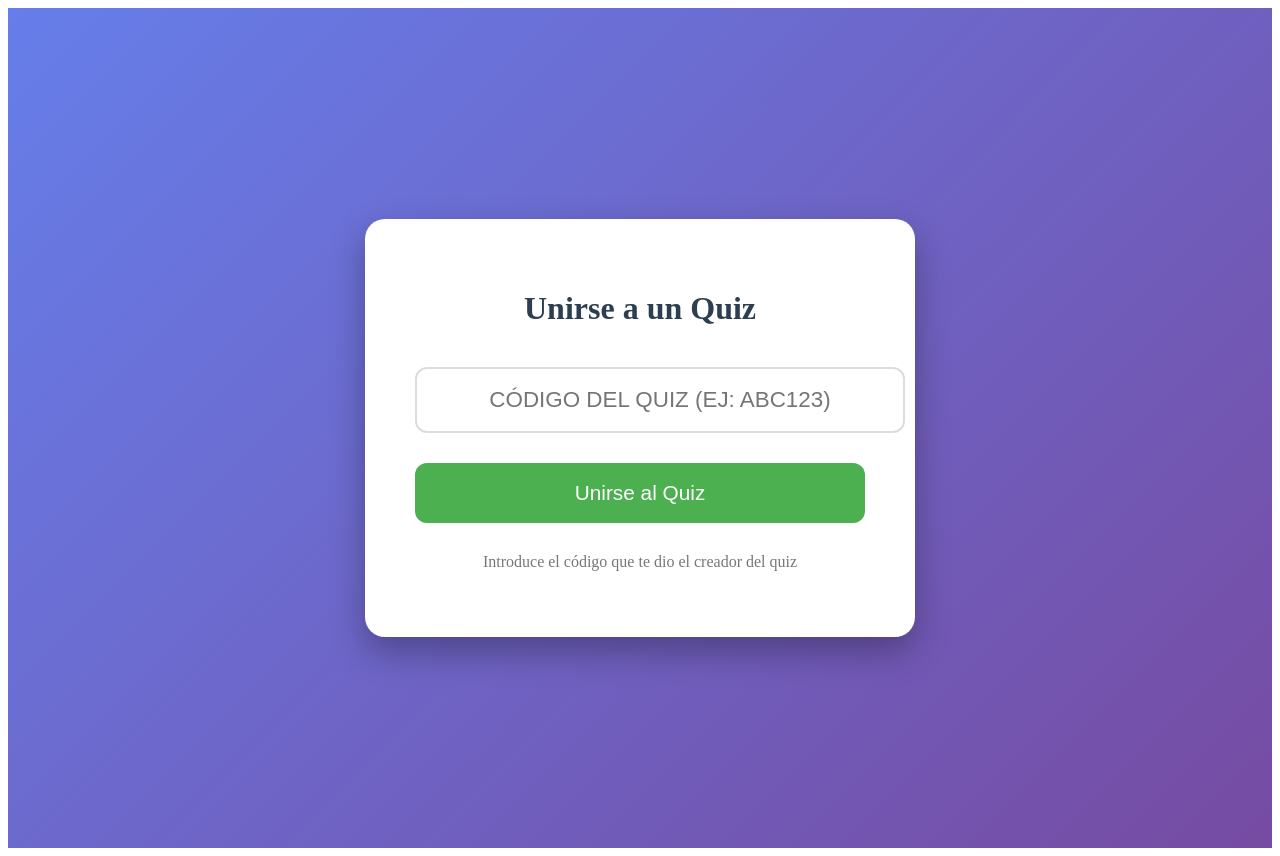
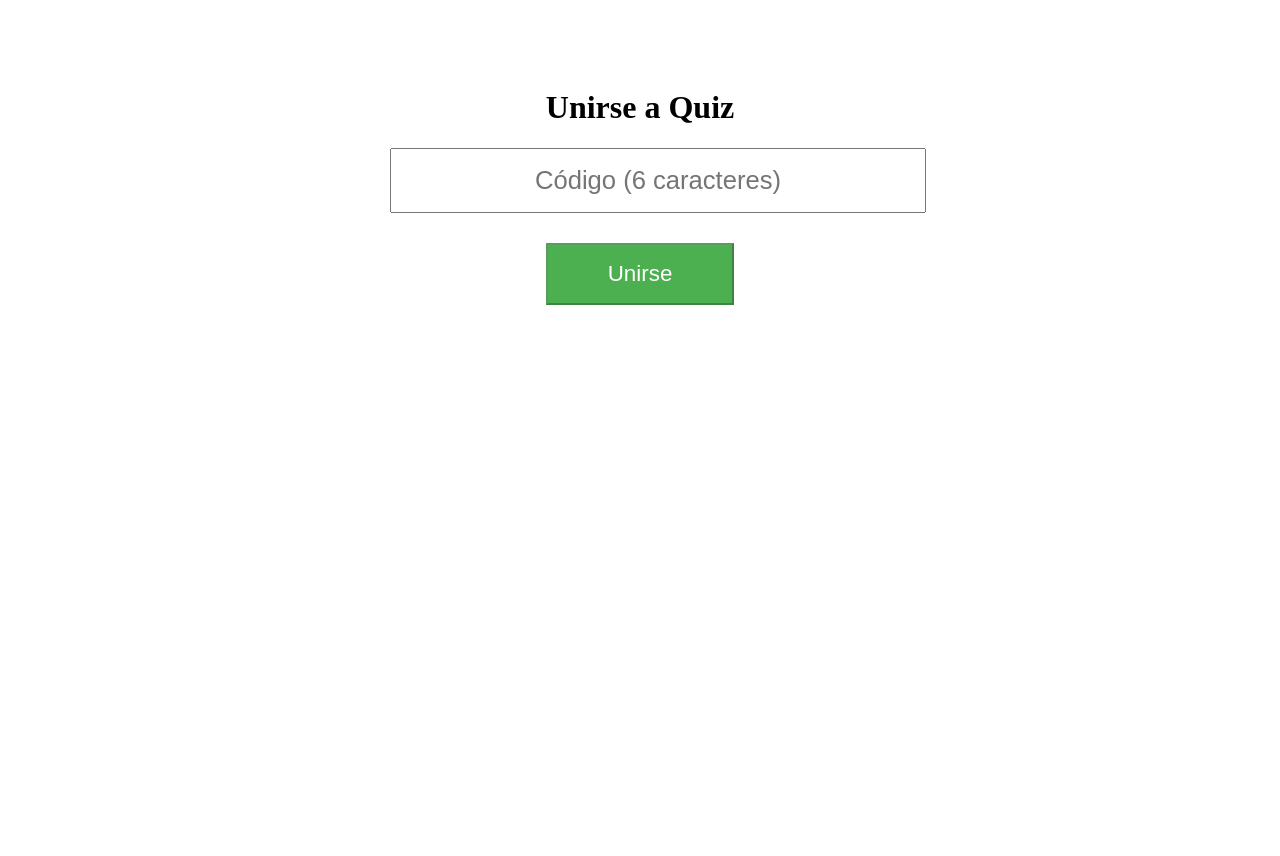
Before and after one commit to BX-SABMAINHUB/kahoot-clone, a Next.js app: page /join-quiz in a window 1280 px wide. After the commit the page ends 800 px from the top, so only its background shows below. Built offline with nearby package versions, Linux system fonts and the light colour scheme; no server answers; sample sign-in values are in the browser's storage.

Commit message:
Update join-quiz.js

```diff
--- a/pages/join-quiz.js
+++ b/pages/join-quiz.js
@@ -1,3 +1,4 @@
+// pages/join-quiz.js
 import { useState, useEffect } from 'react';
 import { useRouter } from 'next/router';
 import { auth, realtimeDb } from '../firebase';
@@ -9,43 +10,37 @@ export default function JoinQuiz() {
   const [error, setError] = useState('');
   const [loading, setLoading] = useState(false);
 
-  // Si viene código por URL (?code=XXXXXX)
   useEffect(() => {
     if (router.query.code) {
       setCode(router.query.code.toUpperCase());
     }
-  }, [router.query.code]);
+  }, [router.query]);
 
-  const handleJoin = () => {
-    const upperCode = code.trim().toUpperCase();
-    if (!upperCode) {
-      setError('Ingresa un código válido');
-      return;
-    }
+  const joinGame = () => {
+    const gameCode = code.trim().toUpperCase();
+    if (!gameCode) return setError('Ingresa un código');
 
     setLoading(true);
     setError('');
 
-    const gameRef = ref(realtimeDb, `games/${upperCode}`);
+    const gameRef = ref(realtimeDb, `games/${gameCode}`);
 
-    onValue(gameRef, (snapshot) => {
-      const data = snapshot.val();
-
-      if (!data) {
-        setError('Código inválido o quiz no existe');
+    onValue(gameRef, (snap) => {
+      const game = snap.val();
+      if (!game) {
+        setError('Código inválido');
         setLoading(false);
         return;
       }
 
-      if (data.started) {
-        setError('El quiz ya ha empezado, no puedes unirte');
+      if (game.started) {
+        setError('El quiz ya comenzó');
         setLoading(false);
         return;
       }
 
-      // Unir al jugador
-      const playerRef = ref(realtimeDb, `games/${upperCode}/players/${auth.currentUser.uid}`);
-      update(playerRef, {
+      // Unirse
+      update(ref(realtimeDb, `games/${gameCode}/players/${auth.currentUser.uid}`), {
         uid: auth.currentUser.uid,
         email: auth.currentUser.email,
         score: 0,
@@ -53,8 +48,8 @@ export default function JoinQuiz() {
         joinedAt: Date.now()
       }).then(() => {
         // Redirigir al juego
-        router.push(`/play/${upperCode}`);
-      }).catch((err) => {
+        router.push(`/play/${gameCode}`);
+      }).catch(err => {
         setError('Error al unirse: ' + err.message);
         setLoading(false);
       });
@@ -62,69 +57,27 @@ export default function JoinQuiz() {
   };
 
   return (
-    <div style={{
-      minHeight: '100vh',
-      display: 'flex',
-      justifyContent: 'center',
-      alignItems: 'center',
-      background: 'linear-gradient(135deg, #667eea, #764ba2)',
-      padding: '20px'
-    }}>
-      <div style={{
-        background: 'white',
-        padding: '50px',
-        borderRadius: '20px',
-        boxShadow: '0 15px 35px rgba(0,0,0,0.3)',
-        maxWidth: '450px',
-        width: '100%',
-        textAlign: 'center'
-      }}>
-        <h1 style={{ marginBottom: '40px', color: '#2c3e50' }}>Unirse a un Quiz</h1>
-
-        {error && (
-          <p style={{ color: 'red', marginBottom: '20px', fontWeight: 'bold' }}>{error}</p>
-        )}
+    <div style={{ padding: '60px 20px', maxWidth: '500px', margin: '0 auto', textAlign: 'center' }}>
+      <h1>Unirse a Quiz</h1>
 
       <input
         type="text"
-          placeholder="Código del quiz (ej: ABC123)"
+        placeholder="Código (6 caracteres)"
         value={code}
-          onChange={(e) => setCode(e.target.value.toUpperCase())}
+        onChange={e => setCode(e.target.value.toUpperCase())}
         maxLength={6}
-          style={{
-            width: '100%',
-            padding: '18px',
-            fontSize: '1.4rem',
-            textAlign: 'center',
-            border: '2px solid #ddd',
-            borderRadius: '12px',
-            marginBottom: '30px',
-            textTransform: 'uppercase'
-          }}
+        style={{ width: '100%', padding: '16px', fontSize: '1.6rem', textAlign: 'center', marginBottom: '30px' }}
       />
 
       <button
-          onClick={handleJoin}
+        onClick={joinGame}
         disabled={loading || !code.trim()}
-          style={{
-            width: '100%',
-            padding: '18px',
-            fontSize: '1.3rem',
-            background: loading ? '#ccc' : '#4CAF50',
-            color: 'white',
-            border: 'none',
-            borderRadius: '12px',
-            cursor: loading ? 'not-allowed' : 'pointer',
-            transition: 'background 0.3s'
-          }}
+        style={{ padding: '16px 60px', fontSize: '1.4rem', background: loading ? '#aaa' : '#4CAF50', color: 'white' }}
       >
-          {loading ? 'Uniéndose...' : 'Unirse al Quiz'}
+        {loading ? 'Uniéndose...' : 'Unirse'}
       </button>
 
-        <p style={{ marginTop: '30px', color: '#777' }}>
-          Introduce el código que te dio el creador del quiz
-        </p>
-      </div>
+      {error && <p style={{ color: 'red', marginTop: '20px' }}>{error}</p>}
     </div>
   );
 }
```
Lines whose indentation alone changed are shown as unchanged.
